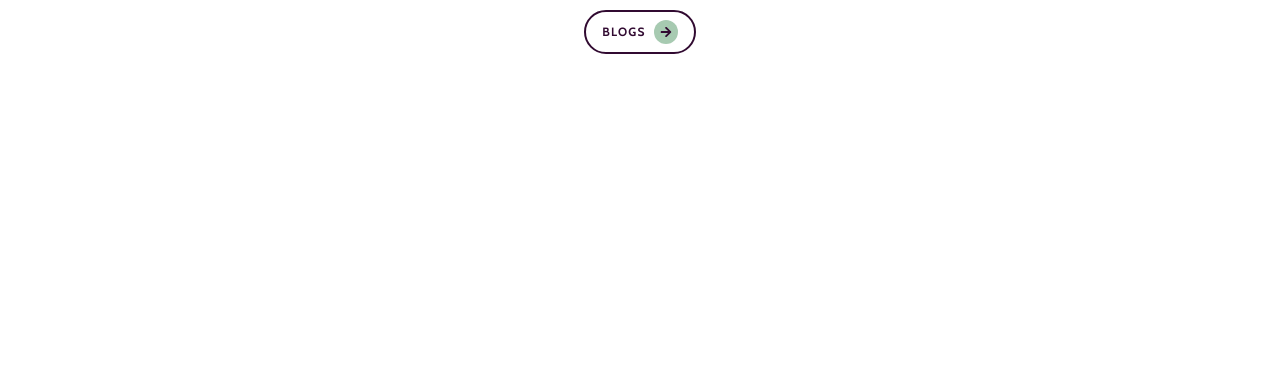
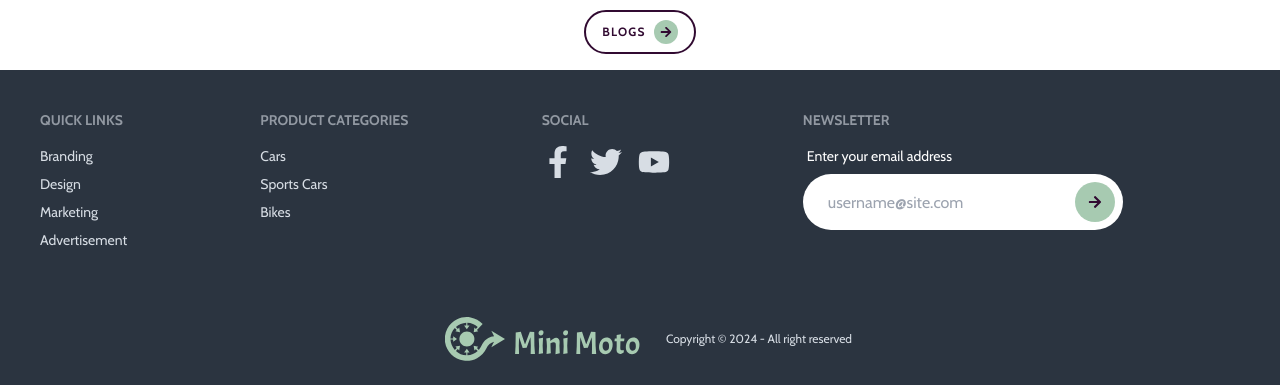
Before and after one commit to MehediHaassan1/client-mini-moto, a React (Vite) app: page / in a window 1280 px wide. Shown: the part 4922-5307 px from the top of the page. Before the commit the page ends 4992 px from the top, so only its background shows below. Built offline with nearby package versions, Linux system fonts and the light colour scheme.

Commit message:
footer section done

```diff
--- a/src/App.jsx
+++ b/src/App.jsx
@@ -2,6 +2,7 @@ import { Outlet } from "react-router-dom";
 import "./App.css";
 import MainNavbar from "./pages/Shared/Navbar/MainNavbar/MainNavbar";
 import TopNavbar from "./pages/Shared/Navbar/TopNavbar";
+import Footer from "./pages/Shared/Footer/Footer";
 
 function App() {
     return (
@@ -9,6 +10,7 @@ function App() {
             <TopNavbar></TopNavbar>
             <MainNavbar></MainNavbar>
             <Outlet></Outlet>
+            <Footer></Footer>
         </>
     );
 }
--- /dev/null
+++ b/src/pages/Shared/Footer/Footer.jsx
@@ -0,0 +1,79 @@
+import React from "react";
+import {
+    FaArrowRight,
+    FaFacebookF,
+    FaYoutube,
+    FaTwitter,
+} from "react-icons/fa";
+import logo from "../../../assets/logo-alt.svg";
+import { Link } from "react-router-dom";
+
+const Footer = () => {
+    return (
+        <div className="bg-neutral text-neutral-content">
+            <footer className="footer md:p-4 lg:p-10  max-w-7xl mx-auto">
+                <nav>
+                    <h6 className="footer-title">Quick Links</h6>
+                    <a className="link link-hover">Branding</a>
+                    <a className="link link-hover">Design</a>
+                    <a className="link link-hover">Marketing</a>
+                    <a className="link link-hover">Advertisement</a>
+                </nav>
+                <nav>
+                    <h6 className="footer-title">Product Categories</h6>
+                    <Link className="link link-hover">Cars</Link>
+                    <Link className="link link-hover">Sports Cars</Link>
+                    <Link className="link link-hover">Bikes</Link>
+                </nav>
+
+                <nav>
+                    <h6 className="footer-title">Social</h6>
+                    <div className="grid grid-flow-col gap-4">
+                        <a>
+                            <FaFacebookF className="h-8 w-8 hover:text-[#88B7B5] cursor-pointer" />
+                        </a>
+                        <a>
+                            <FaTwitter className="h-8 w-8 hover:text-[#88B7B5] cursor-pointer" />
+                        </a>
+                        <a>
+                            <FaYoutube className="h-8 w-8 hover:text-[#88B7B5] cursor-pointer" />
+                        </a>
+                    </div>
+                </nav>
+                <nav>
+                    <form>
+                        <h6 className="footer-title">Newsletter</h6>
+                        <fieldset className="form-control lg:w-80">
+                            <label className="label">
+                                <span className="label-text text-white">
+                                    Enter your email address
+                                </span>
+                            </label>
+                            <div className="join rounded-full bg-white py-1 px-2 flex items-center justify-between text-gray-800">
+                                <input
+                                    type="text"
+                                    placeholder="username@site.com"
+                                    className="input input-bordered-full join-item focus:border-0 focus:outline-0"
+                                />
+                                <button className="w-10 h-10 flex items-center justify-center rounded-full text-[#310A31] bg-[#A7CAB1]">
+                                    <FaArrowRight />
+                                </button>
+                            </div>
+                        </fieldset>
+                    </form>
+                </nav>
+            </footer>
+            <footer className="footer items-center md:p-4 bg-neutral text-neutral-content md:justify-items-center">
+                <aside className="items-center md:grid-flow-col">
+                    <img src={logo} />
+                    <p className="text-xs">
+                        Copyright &copy; {new Date().getFullYear()} - All right
+                        reserved
+                    </p>
+                </aside>
+            </footer>
+        </div>
+    );
+};
+
+export default Footer;
```
